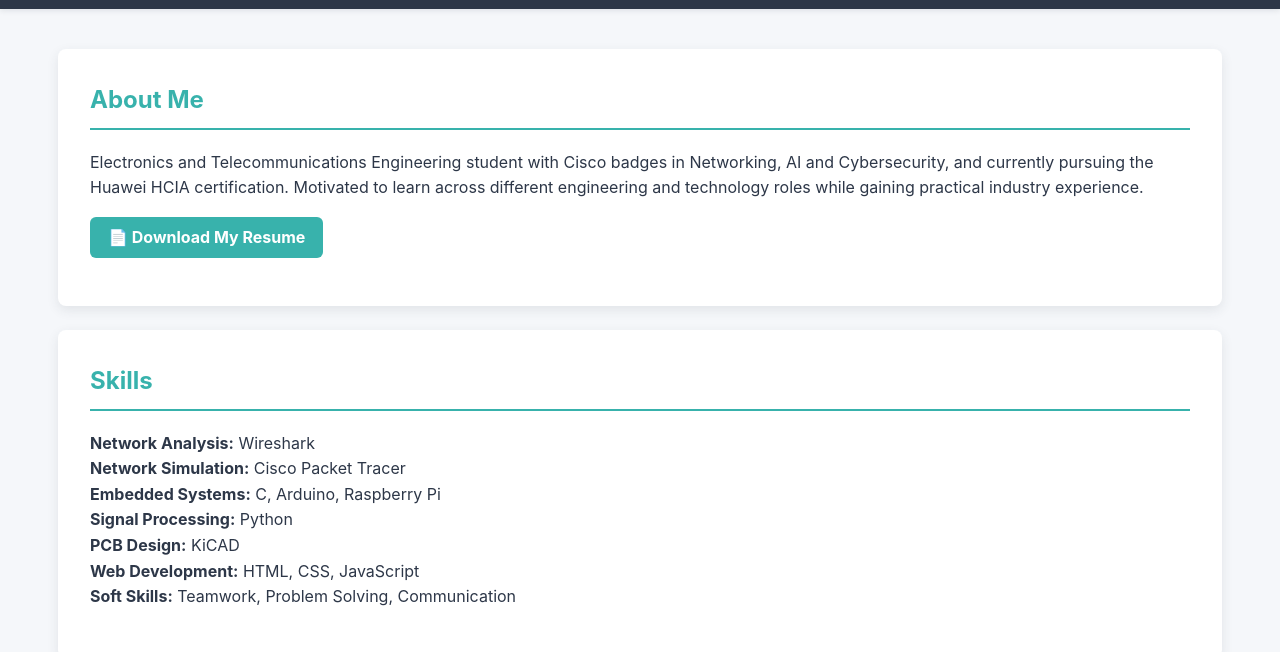
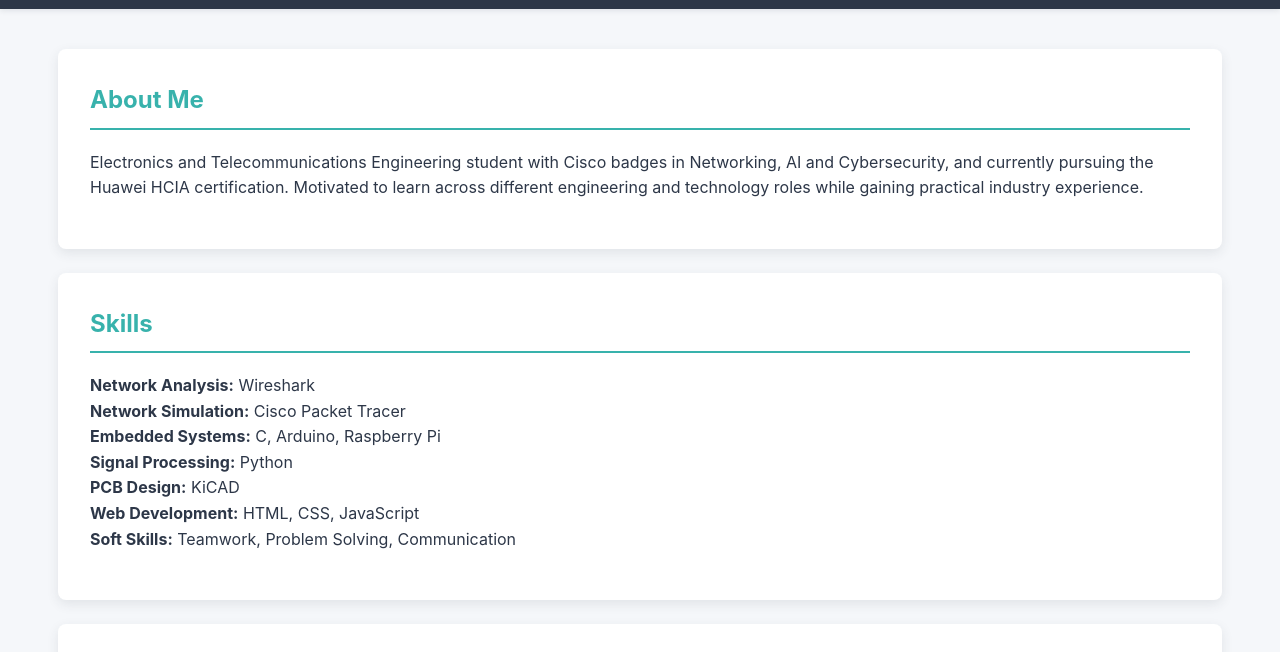
Before and after one commit to tawanashemushonga/tawanashemushonga.github.io, a plain HTML site: page index.html in a window 1280 px wide. Shown: the part 118-770 px from the top of the page. Drawn offline with Linux system fonts and the light colour scheme.

Commit message:
Update index.html

```diff
--- a/index.html
+++ b/index.html
@@ -33,7 +33,6 @@
       <section id="about">
         <h2>About Me</h2>
         <p>Electronics and Telecommunications Engineering student with Cisco badges in Networking, AI and Cybersecurity, and currently pursuing the Huawei HCIA certification. Motivated to learn across different engineering and technology roles while gaining practical industry experience.</p>
-        <p><a href="resume.pdf" download class="btn">📄 Download My Resume</a></p>
       </section>
 
       <section id="skills">
```
